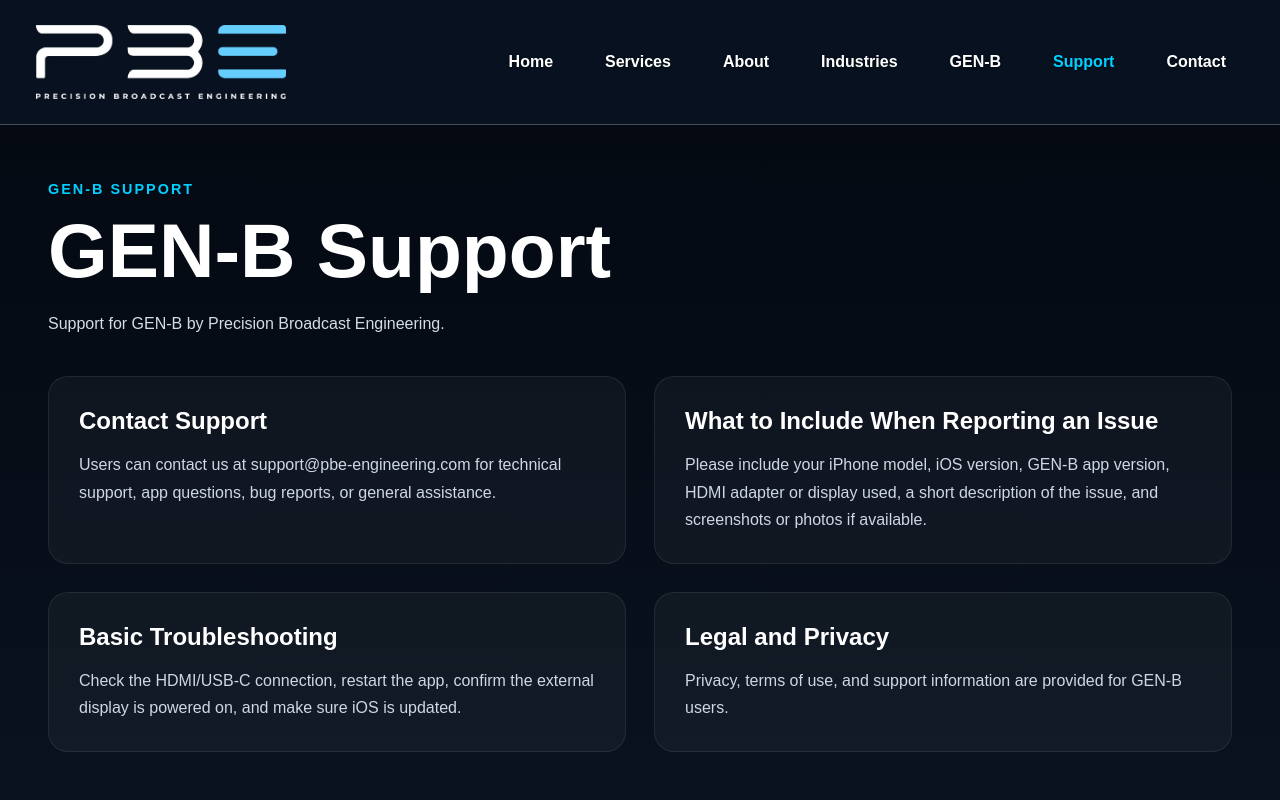
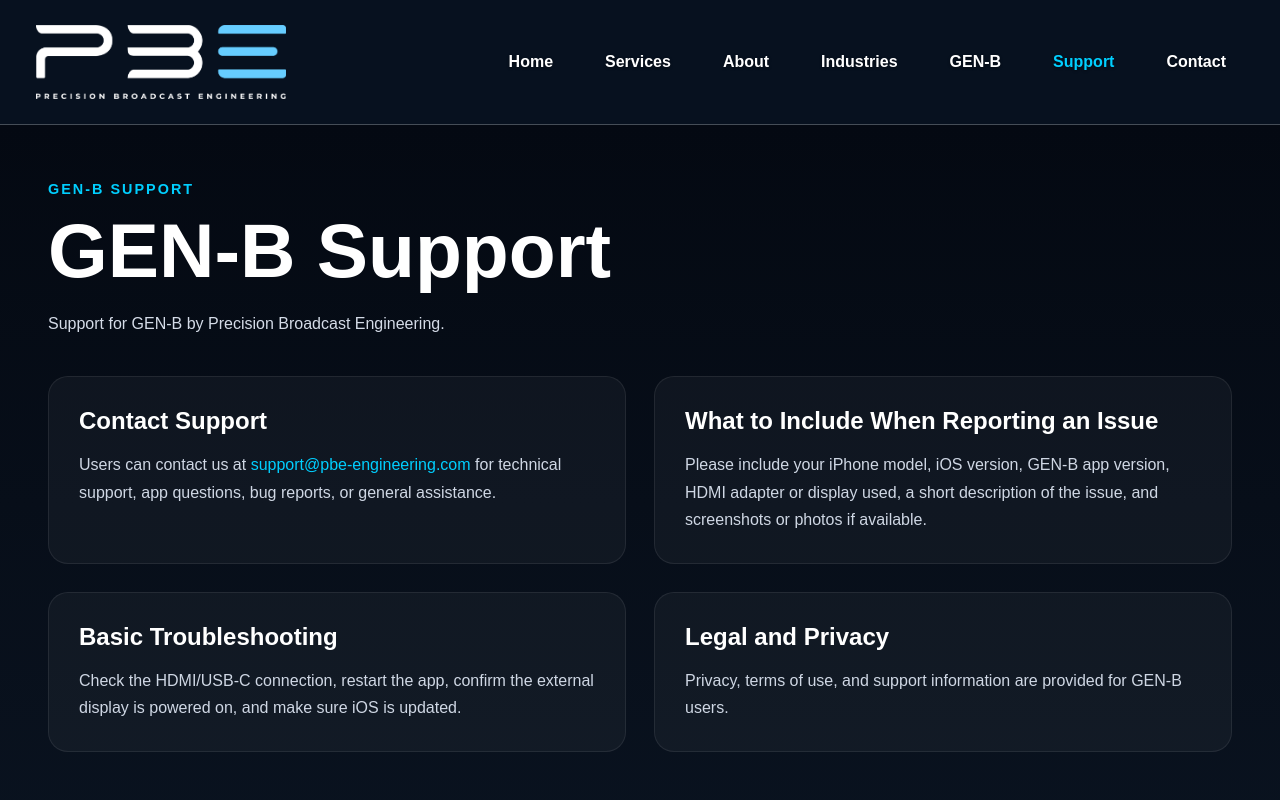
Before and after one commit to lmart828/pbe-website, a Next.js app: page /support in a window 1280 px wide. Shown: the top 800 px of the page. Built offline with nearby package versions, Linux system fonts and the light colour scheme.

Commit message:
Improve support email link visibility

```diff
--- a/app/globals.css
+++ b/app/globals.css
@@ -298,8 +298,20 @@
   transition: color 0.25s ease;
 }
 
+.duration-200 {
+  transition-duration: 0.2s;
+}
+
+.text-cyan-400 {
+  color: #00cfff;
+}
+
 .hover\:text-cyan-400:hover {
   color: #00cfff;
+}
+
+.hover\:text-cyan-300:hover {
+  color: #67e8f9;
 }
 
 .hover\:underline:hover {
--- a/app/support/page.js
+++ b/app/support/page.js
@@ -16,7 +16,7 @@
             Users can contact us at{" "}
             <a
               href="mailto:support@pbe-engineering.com"
-              className="hover:text-cyan-400 hover:underline cursor-pointer transition-colors"
+              className="text-cyan-400 hover:text-cyan-300 hover:underline cursor-pointer transition-colors duration-200"
             >
               support@pbe-engineering.com
             </a>{" "}
```
